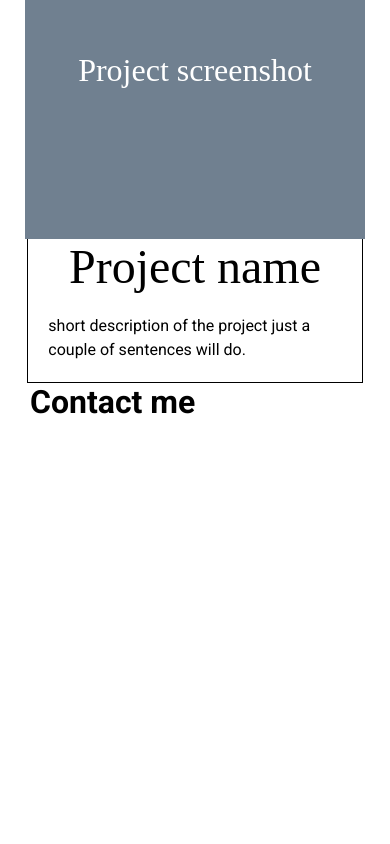
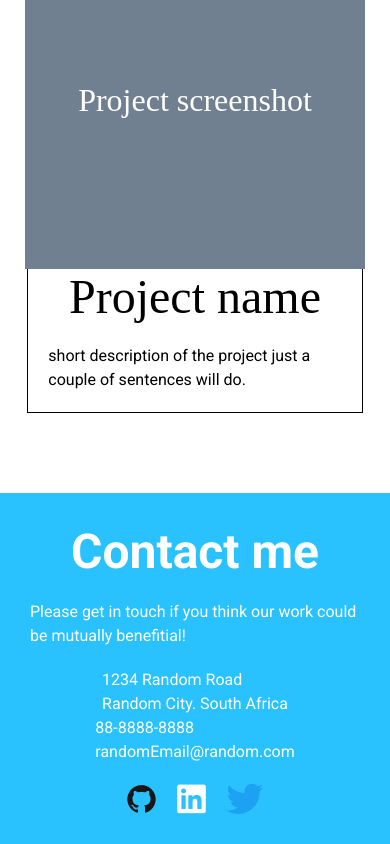
Before and after one commit to Imi-Nkateko/homepage, a website built with webpack: page index.html in a window 390 px wide. Shown: the part 3859-4703 px from the top of the page. Before the commit the page ends 4310 px from the top, so only its background shows below. Built offline with nearby package versions, Linux system fonts and the light colour scheme; a web font is replaced by a local one.

```diff
--- a/index.html
+++ b/index.html
@@ -143,6 +143,24 @@
 
 		<footer>
 			<h1>Contact me</h1>
+			<div class="project-description">
+				<p>
+					Please get in touch if you think our work could be mutually
+					benefitial!
+				</p>
+			</div>
+			<div class="address">
+				<p>1234 Random Road <br />Random City. South Africa</p>
+			</div>
+			<div class="contact">
+				<p>88-8888-8888 <br />randomEmail@random.com</p>
+			</div>
+			<div class="icons-container">
+				<i class="devicon-github-original colored"></i>
+				<i class="devicon-linkedin-plain"></i>
+				<i class="devicon-twitter-original colored"></i>
+			</div>
+			<div class="footer-image"></div>
 		</footer>
 	</body>
 </html>
--- a/src/styles.css
+++ b/src/styles.css
@@ -6,12 +6,11 @@
 
 body {
 	font-family: "Roboto", san-serif;
+}
+
+header {
 	padding: 30px;
 }
-
-/* header {
-	height: 100vh;
-} */
 
 .profile-container {
 	background-image: url("./images/pexels-mart-production-7679873.jpg");
@@ -68,6 +67,8 @@
 	flex-direction: column;
 	align-items: center;
 	padding-top: 40px;
+	padding-inline: 30px;
+	padding-bottom: 80px;
 }
 
 main h1 {
@@ -139,3 +140,33 @@
 .project-screenshot.color6 {
 	background-color: lightseagreen;
 }
+
+footer {
+	background-color: rgb(41, 194, 255);
+	padding: 30px;
+	color: white;
+	display: flex;
+	flex-direction: column;
+	align-items: center;
+	justify-content: center;
+}
+
+footer h1 {
+	font-size: 3rem;
+	padding-bottom: 20px;
+}
+footer p {
+	line-height: 1.5;
+}
+
+footer .icons-container{
+	padding-top: 20px;
+}
+
+footer .project-description {
+	padding-bottom: 20px;
+}
+
+footer .footer-image {
+
+}
```
